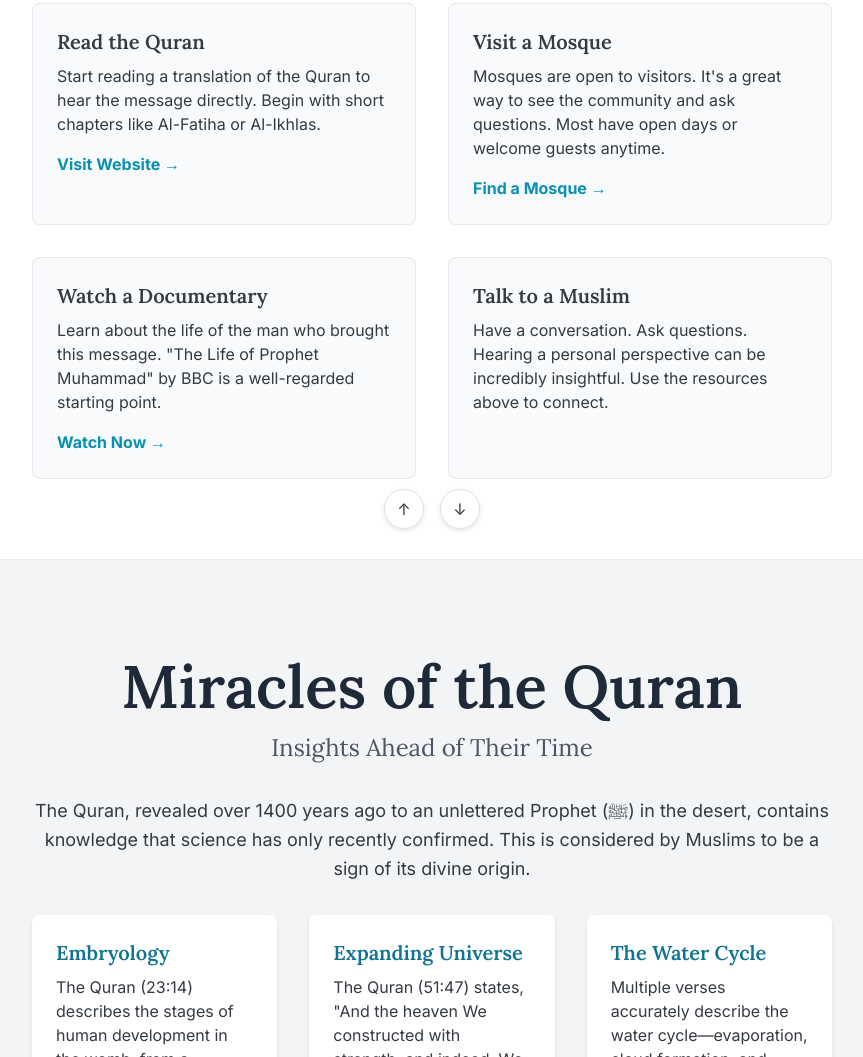
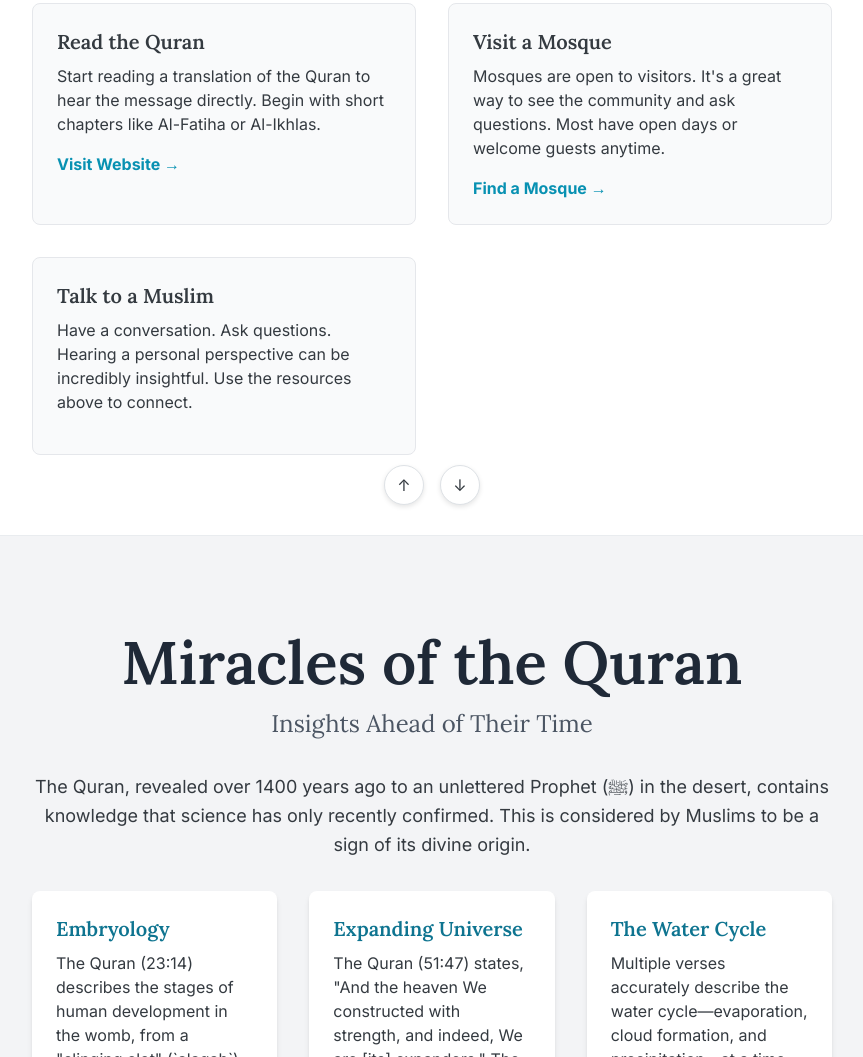
Before and after one commit to b0tmtl/gorap, a plain HTML site: page index.html in a window 1280 px wide. Shown: the part 6075-7132 px from the top of the page, without its empty margins (208-1071 px from the left). Drawn offline with nearby package versions, Linux system fonts and the light colour scheme.

Commit message:
Update index.html
Changed visit a mosque link and removed the youtube link section

```diff
--- a/index.html
+++ b/index.html
@@ -401,12 +401,7 @@
                 <div class="bg-gray-50 p-6 rounded-lg border border-gray-200">
                     <h3 class="font-bold text-xl mb-2" data-lang-key="next_steps_h2">Visit a Mosque</h3>
                     <p class="mb-4" data-lang-key="next_steps_d2">Mosques are open to visitors. It's a great way to see the community and ask questions. Most have open days or welcome guests anytime.</p>
-                    <a href="https://muslimdirectory.com/find-a-mosque" target="_blank" class="font-bold text-cyan-600 hover:underline" data-lang-key="find_mosque">Find a Mosque &rarr;</a>
-                </div>
-                <div class="bg-gray-50 p-6 rounded-lg border border-gray-200">
-                    <h3 class="font-bold text-xl mb-2" data-lang-key="next_steps_h3">Watch a Documentary</h3>
-                    <p class="mb-4" data-lang-key="next_steps_d3">Learn about the life of the man who brought this message. "The Life of Prophet Muhammad" by BBC is a well-regarded starting point.</p>
-                    <a href="https://www.youtube.com/watch?v=gq2S7q72-pA" target="_blank" class="font-bold text-cyan-600 hover:underline" data-lang-key="watch_now">Watch Now &rarr;</a>
+                    <a href="https://www.google.com/maps/search/mosque/" target="_blank" class="font-bold text-cyan-600 hover:underline" data-lang-key="find_mosque">Find a Mosque &rarr;</a>
                 </div>
                 <div class="bg-gray-50 p-6 rounded-lg border border-gray-200">
                     <h3 class="font-bold text-xl mb-2" data-lang-key="next_steps_h4">Talk to a Muslim</h3>
```
